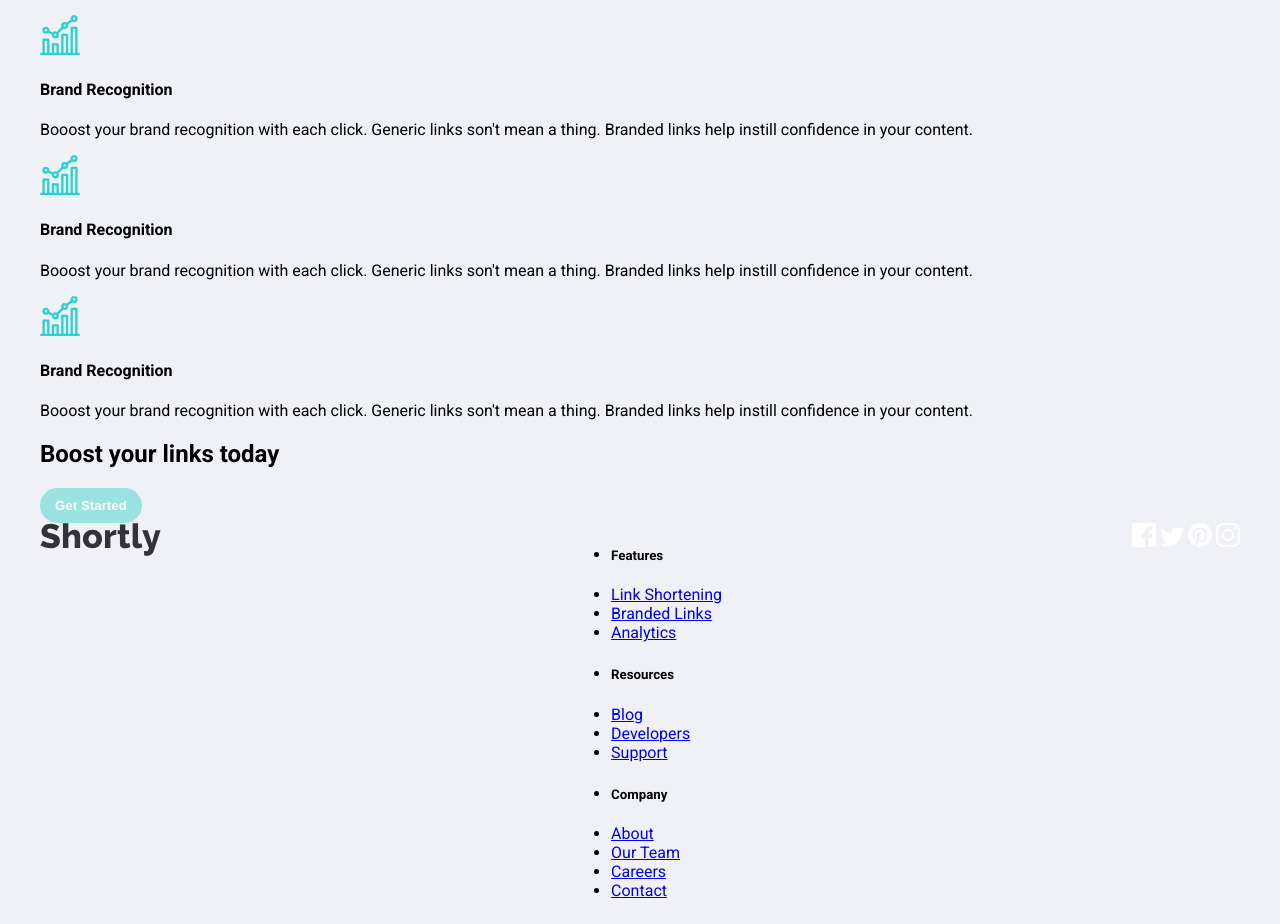
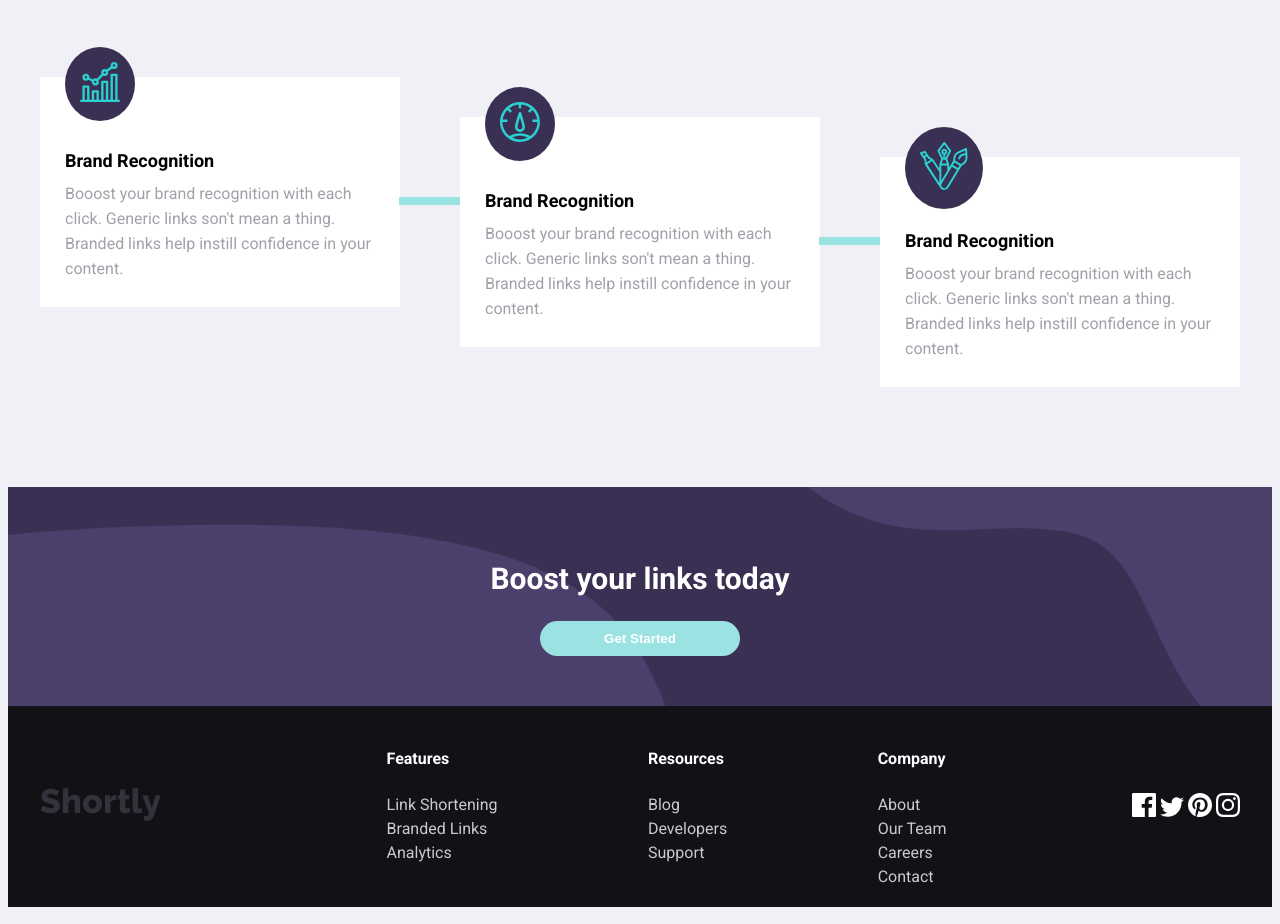
Before and after one commit to 1rudskoy1/Short_Link, a website: page index.html in a window 1280 px wide. Shown: the part 1086-2010 px from the top of the page. Drawn offline with Linux system fonts and the light colour scheme; no server answers.

Commit message:
complete html

```diff
--- a/css/main.css
+++ b/css/main.css
@@ -207,7 +207,7 @@ body {
 
 .section-header {
   max-width: 500px;
-  margin: 40px auto 0px auto;
+  margin: 40px auto 80px auto;
   text-align: center;
 }
 .section-header__head {
@@ -222,3 +222,93 @@ body {
   font-size: 18px;
   margin-top: 10px;
 }
+.cards {
+  display: flex;
+  justify-content: space-between;
+}
+.card {
+  background: white;
+  width: 30%;
+  padding: 50px 25px 10px 25px;
+  position: relative;
+  box-sizing: border-box;
+  height: 230px;
+}
+.card__img {
+  position: absolute;
+  top: -30px;
+  background-color: #3a3053;
+  padding: 15px;
+  border-radius: 50%;
+}
+.card__head {
+  font-size: 18px;
+  font-weight: bold;
+  margin-bottom: 0;
+}
+.card__text {
+  font-size: 16px;
+}
+.card:nth-child(2) {
+  margin-top: 40px;
+}
+.card:nth-child(3) {
+  margin-top: 80px;
+}
+
+.card::after {
+  content: "";
+  border: 4px solid #9be3e2;
+  position: absolute;
+  width: 100px;
+  top: 120px;
+  right: -107px;
+}
+.card:nth-child(3)::after {
+  border: none;
+}
+.boost {
+  background: url("../images/bg-shorten-desktop.svg") no-repeat center;
+  background-size: cover;
+  background-color: #3a3053;
+  padding: 50px 0;
+  margin-top: 100px;
+}
+.click {
+  text-align: center;
+}
+.click__head {
+  font-size: 30px;
+  color: white;
+}
+.boost__btn {
+  width: 200px;
+}
+.footer {
+  background-color: #121115;
+}
+.footer-nav {
+  display: flex;
+  justify-content: space-between;
+  width: 50%;
+}
+.wrap-footer {
+  color: white;
+  align-items: center;
+}
+.footer-items {
+  list-style: none;
+}
+.footer-item {
+  margin-bottom: 5px;
+}
+.footer-item__head {
+  font-size: 16px;
+}
+.footer-item__link {
+  color: #cacaca;
+  text-decoration: none;
+}
+.footer-item__link:hover {
+  color: white;
+}
--- a/index.html
+++ b/index.html
@@ -93,30 +93,37 @@
         <div class="container">
             <div class="section-header">
                 <h2 class="section-header__head">Advanced Statistics</h2>
-                <p class="section-header__text">Track how your links are performing across the web with our advanced
+                <p class="section-header__text section-header__text">Track how your links are performing across the web
+                    with our advanced
                     statistics dashboard.</p>
             </div>
             <div class="cards">
                 <div class="card">
-                    <img class="card__img" src="./images/icon-brand-recognition.svg" alt="">
+                    <div class="card__img">
+                        <img src="./images/icon-brand-recognition.svg" alt="">
+                    </div>
                     <h4 class="card__head">Brand Recognition</h4>
-                    <p class="card__text">
+                    <p class="card__text section-header__text">
                         Booost your brand recognition with each click. Generic links son't mean a thing. Branded links
                         help instill confidence in your content.
                     </p>
                 </div>
                 <div class="card">
-                    <img class="card__img" src="./images/icon-brand-recognition.svg" alt="">
+                    <div class="card__img">
+                        <img src="./images/icon-detailed-records.svg" alt="">
+                    </div>
                     <h4 class="card__head">Brand Recognition</h4>
-                    <p class="card__text">
+                    <p class="card__text section-header__text">
                         Booost your brand recognition with each click. Generic links son't mean a thing. Branded links
                         help instill confidence in your content.
                     </p>
                 </div>
                 <div class="card">
-                    <img class="card__img" src="./images/icon-brand-recognition.svg" alt="">
+                    <div class="card__img">
+                        <img src="./images/icon-fully-customizable.svg" alt="">
+                    </div>
                     <h4 class="card__head">Brand Recognition</h4>
-                    <p class="card__text">
+                    <p class="card__text section-header__text">
                         Booost your brand recognition with each click. Generic links son't mean a thing. Branded links
                         help instill confidence in your content.
                     </p>
@@ -128,13 +135,13 @@
         <div class="container">
             <div class="click">
                 <h1 class="click__head">Boost your links today</h1>
-                <button class="btn">Get Started</button>
+                <button class="btn boost__btn">Get Started</button>
             </div>
         </div>
     </section>
     <footer class="footer">
         <div class="container">
-            <div class="wrap">
+            <div class="wrap wrap-footer">
                 <div class="footer-logo">
                     <img src="./images/logo.svg" alt="">
                 </div>
--- a/js/script.js
+++ b/js/script.js
@@ -16,3 +16,11 @@ input.addEventListener('blur', function () {
         btn.classList.remove('action__button_error');
     }
 });
+var shortCut = function (url) {
+    var resultPromise = new Promise(function (resolve, reject) {
+        resolve(fetch(' https://api.shrtco.de/v2/shorten?url=' + url));
+    }).then(function (result) {
+        console.log(result);
+    });
+};
+shortCut('https://google.com');
--- /dev/null
+++ b/package.json
@@ -0,0 +1,5 @@
+{
+  "dependencies": {
+    "@types/node": "^18.13.0"
+  }
+}
```
Also changed, not shown: js/script.ts (+9 -0 lines), 2 other files.
